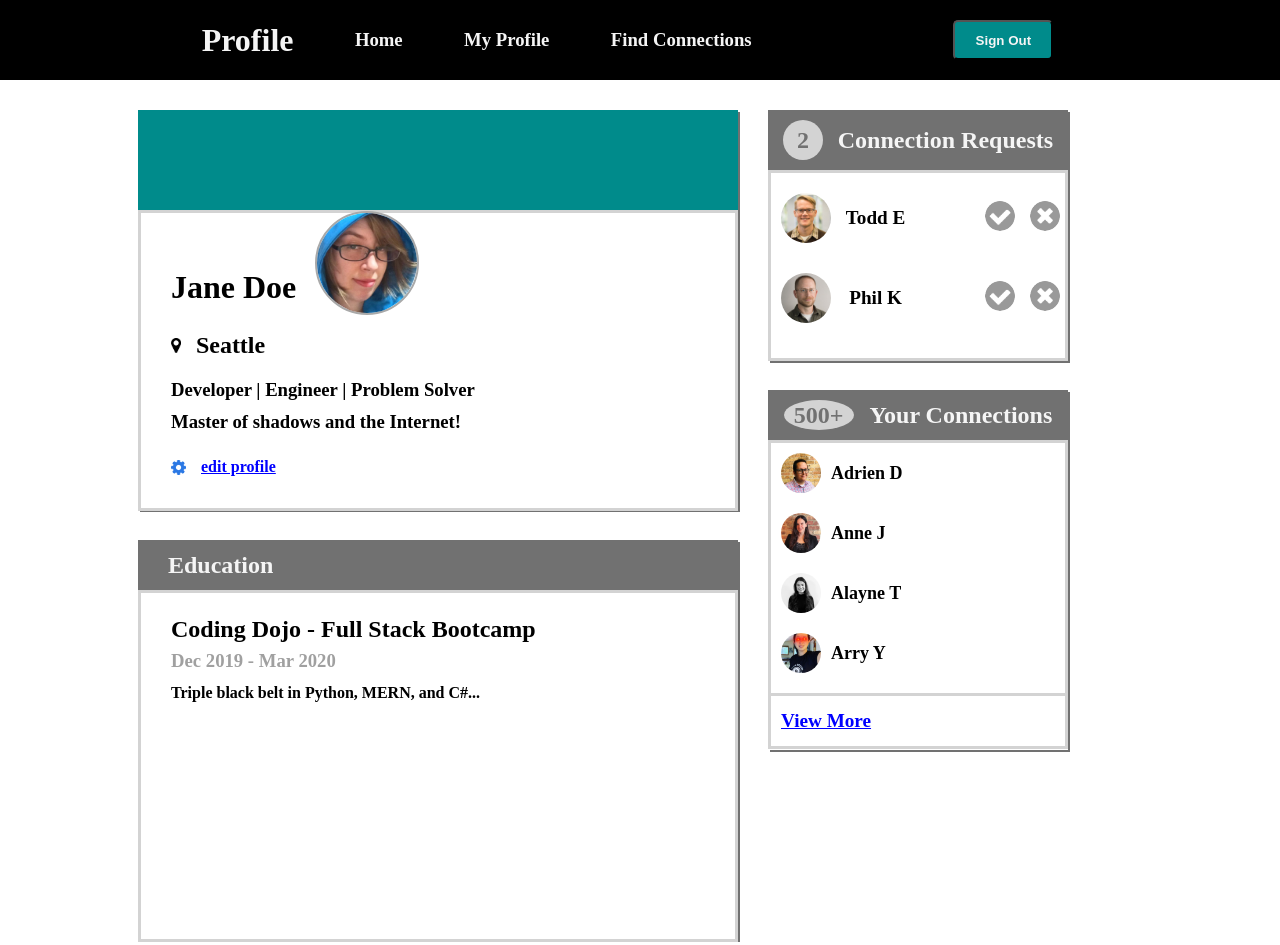
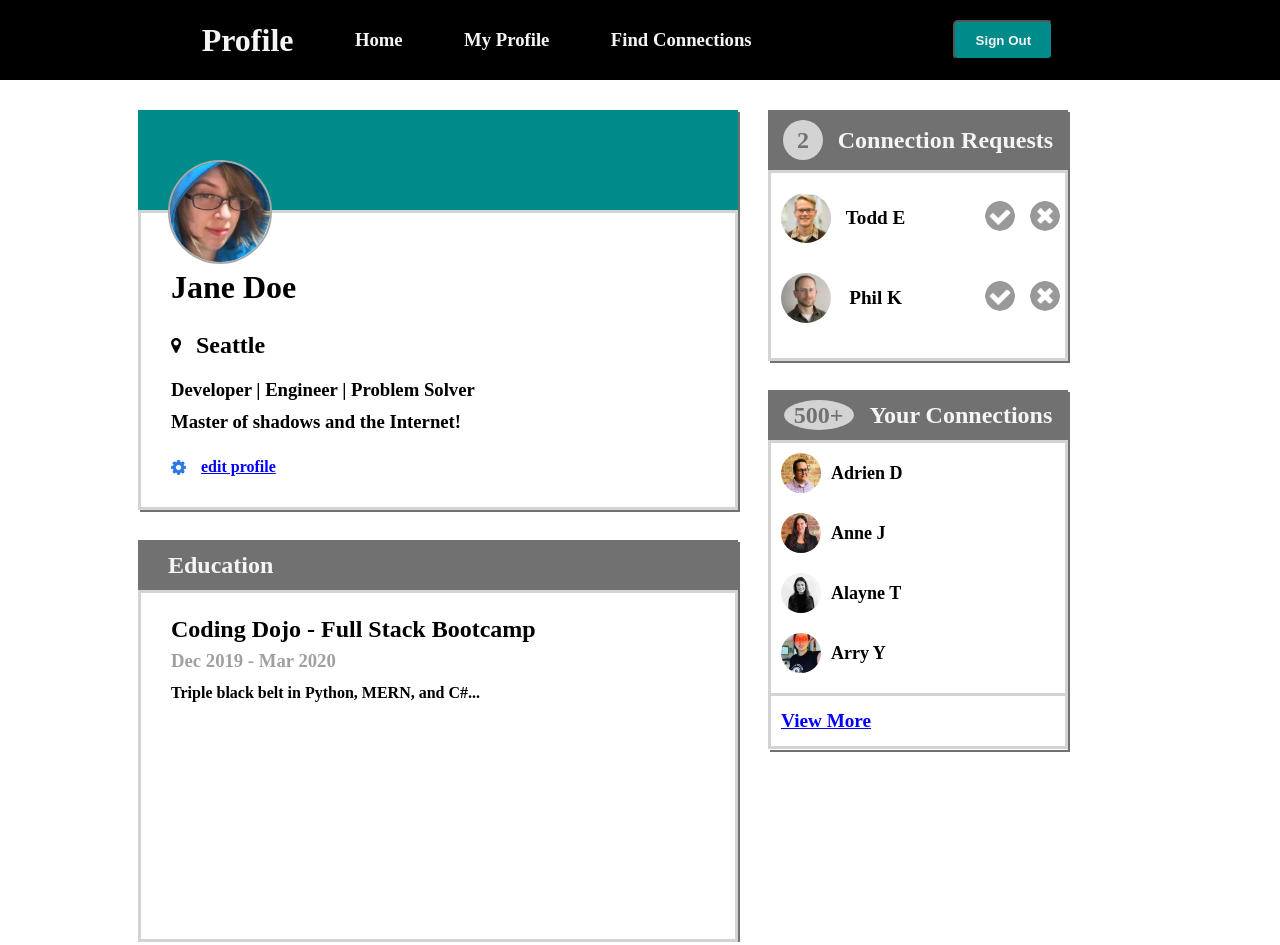
Before and after one commit to joshuabseaman/WebFundamentals, a plain HTML site: page Week1Day4/Profile_Page/index.html in a window 1280 px wide. Drawn offline with Linux system fonts and the light colour scheme.

Commit message:
Profile_Page

```diff
--- a/Week1Day4/Profile_Page/index.html
+++ b/Week1Day4/Profile_Page/index.html
@@ -22,8 +22,9 @@
     <div class="row">
         <div class="columnleft">
             <div class="userinfo">
-                <div class="top"></div>
-                <img id=jane src="images/jane-m.jpg" alt="Jane">
+                <div class="top">
+                    <img id=jane src="images/jane-m.jpg" alt="Jane">
+                </div>
                 <div class="bottom">
                     <h1>Jane Doe</h1>
                     <div class="marker">
--- a/Week1Day4/Profile_Page/style.css
+++ b/Week1Day4/Profile_Page/style.css
@@ -53,6 +53,8 @@
     width: 600px;
     margin: 30px;
     box-shadow: 2px 2px rgb(113, 113, 113);
+    display: flex;
+    flex-direction: column;
 }
 
 .userinfo .top {
@@ -65,9 +67,9 @@
     width: 100px;
     border: 2px solid darkgray;
     border-radius: 50%;
-    position: absolute;
-    bottom: 485px;
-    left: 315px;
+    position: relative;
+    top: 50px;
+    left: 30px;
 }
 
 .userinfo .bottom {
```
